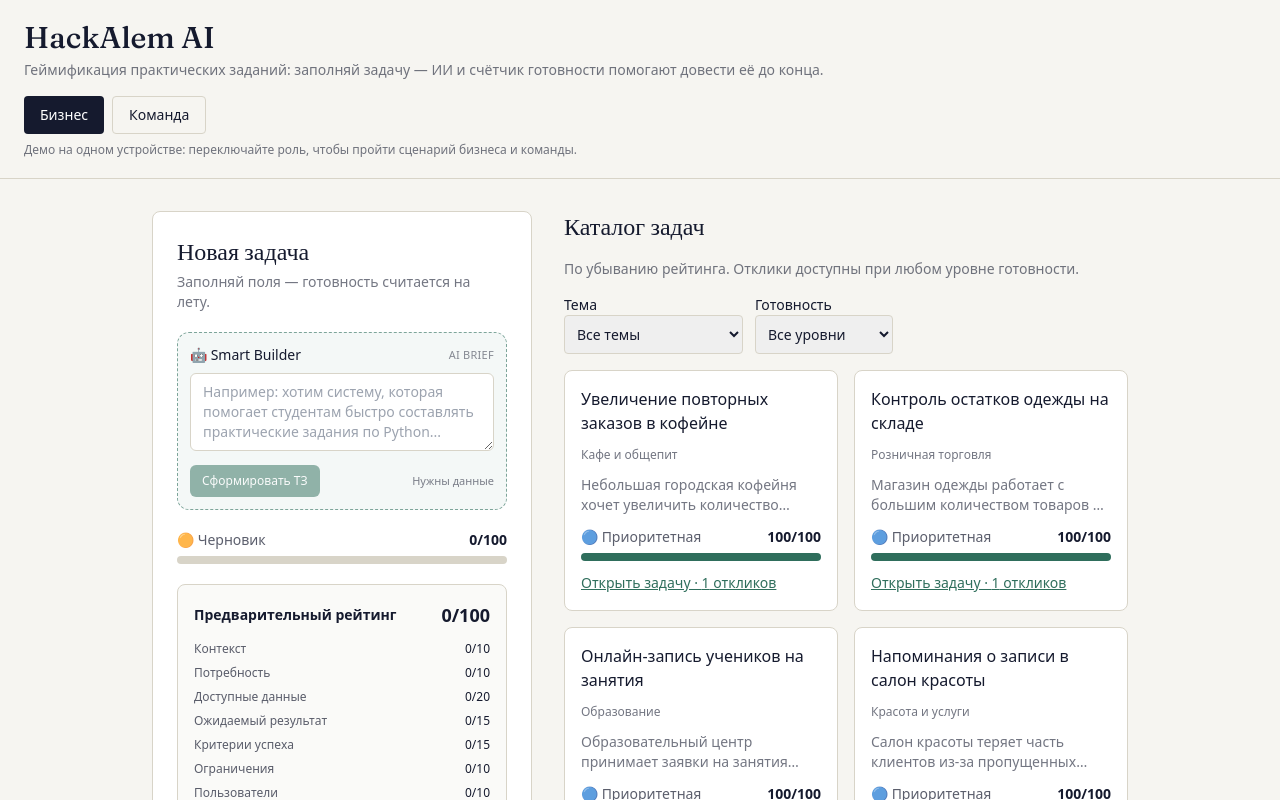
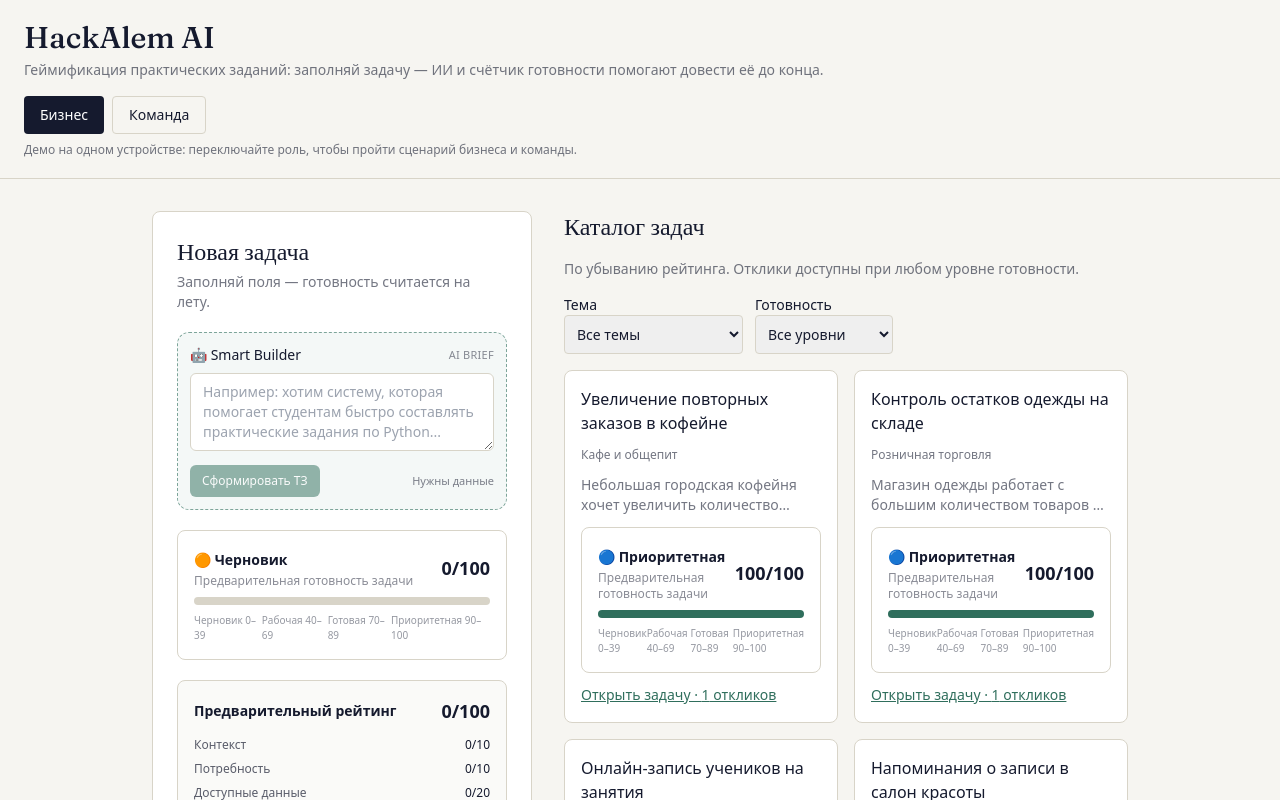
Before and after one commit to BAITC-Hacks/hack-c09433ab-logicx, a React (Vite) app: page / in a window 1280 px wide. Shown: the top 800 px of the page. Built offline with nearby package versions, Linux system fonts and the light colour scheme.

Commit message:
Refactor ScoreBadge component for improved clarity

```diff
--- a/src/components/ScoreBadge.jsx
+++ b/src/components/ScoreBadge.jsx
@@ -1,26 +1,45 @@
 export default function ScoreBadge({ score, level }) {
   const barColor =
-    score >= 85
+    score >= 90
       ? "bg-signal"
-      : score >= 60
+      : score >= 70
+      ? "bg-green-500"
+      : score >= 40
       ? "bg-amber-500"
-      : score >= 30
-      ? "bg-embers"
       : "bg-rose-500";
 
   return (
-    <div className="w-full">
-      <div className="flex items-center justify-between mb-1.5">
-        <span className="text-sm font-medium text-ink/70">
-          {level.badge} {level.label}
+    <div className="w-full rounded-lg border border-line bg-white p-4">
+      <div className="flex items-center justify-between mb-2">
+        <div>
+          <span className="text-sm font-semibold text-ink">
+            {level.badge} {level.label}
+          </span>
+
+          <p className="text-xs text-ink/50 mt-0.5">
+            Предварительная готовность задачи
+          </p>
+        </div>
+
+        <span className="text-lg font-bold text-ink">
+          {score}/100
         </span>
-        <span className="text-sm font-semibold text-ink">{score}/100</span>
       </div>
+
       <div className="h-2 w-full rounded-full bg-line overflow-hidden">
         <div
           className={`h-full ${barColor} transition-all duration-300 ease-out`}
-          style={{ width: `${score}%` }}
+          style={{
+            width: `${Math.min(Math.max(score, 0), 100)}%`,
+          }}
         />
+      </div>
+
+      <div className="flex justify-between mt-2 text-[10px] text-ink/45">
+        <span>Черновик 0–39</span>
+        <span>Рабочая 40–69</span>
+        <span>Готовая 70–89</span>
+        <span>Приоритетная 90–100</span>
       </div>
     </div>
   );
```
